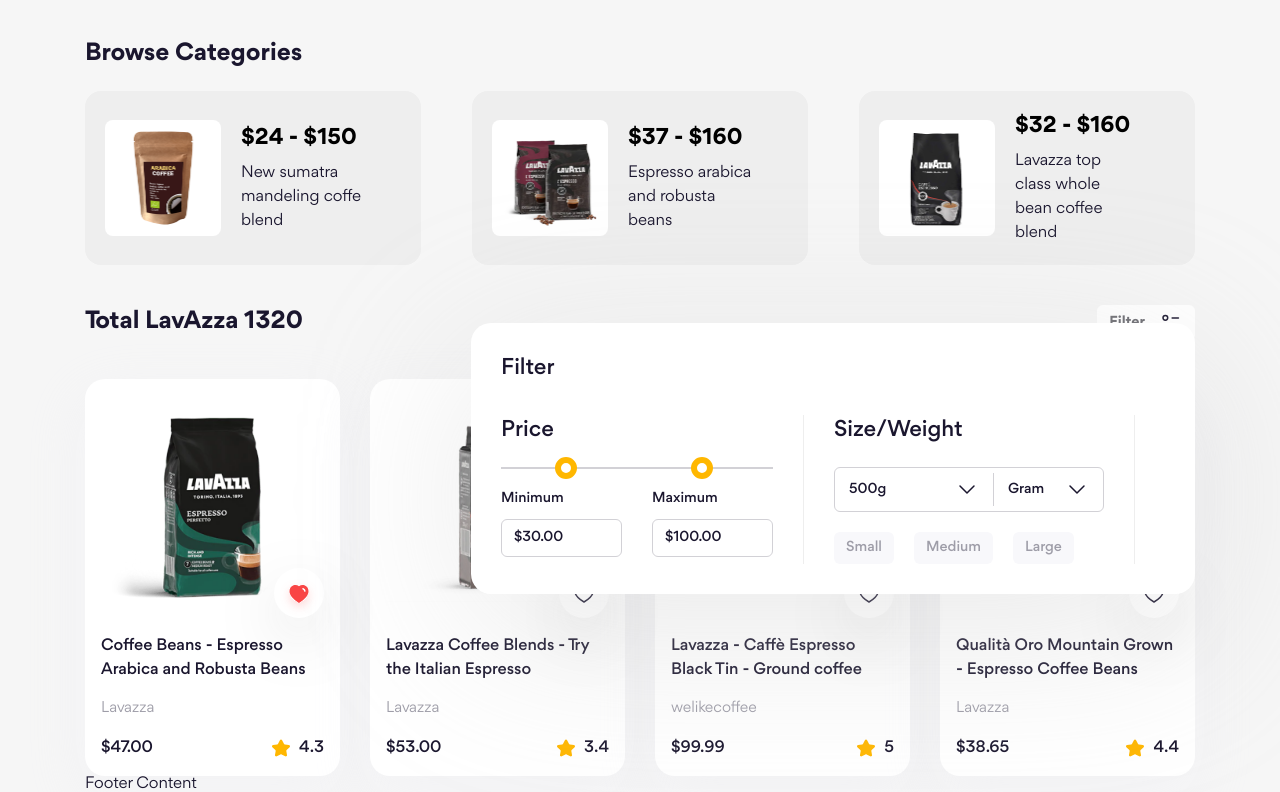
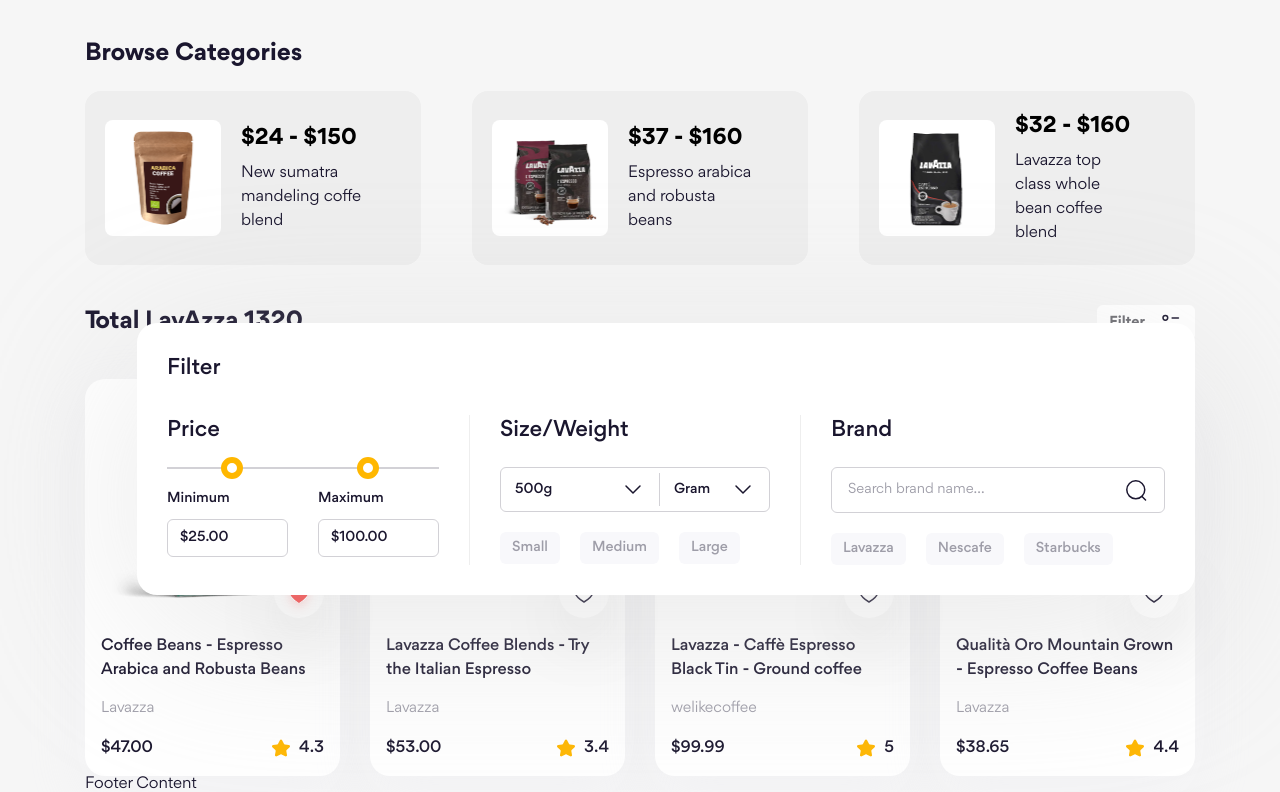
Before and after one commit to Phat117/F8-Final-Project, a website: page index.html in a window 1280 px wide. Shown: the part 530-1322 px from the top of the page. Drawn offline with Linux system fonts and the light colour scheme.

Commit message:
Filter Form #3

```diff
--- a/index.html
+++ b/index.html
@@ -137,13 +137,15 @@
                                                     class="filter__form-label filter__form-label--small"
                                                     >Minimum
                                                 </label>
+                                                <div class="filter__form-text-input filter__form-text-input--small">
                                                     <input
                                                         type="text"
-                                                    name="minimum"
-                                                    id="minimum"
+                                                        name=""
+                                                        id=""
                                                         class="filter__form-input"
-                                                    value="$30.00"
+                                                        value="$25.00"
                                                     />
+                                                </div>
                                             </div>
                                             <div>
                                                 <label
@@ -151,13 +153,15 @@
                                                     class="filter__form-label filter__form-label--small"
                                                     >Maximum
                                                 </label>
+                                                <div class="filter__form-text-input filter__form-text-input--small">
                                                     <input
                                                         type="text"
-                                                    name="maximum"
-                                                    id="maximum"
+                                                        name=""
+                                                        id=""
                                                         class="filter__form-input"
                                                         value="$100.00"
                                                     />
+                                                </div>
                                             </div>
                                         </div>
                                     </div>
@@ -198,6 +202,33 @@
                                     </div>
 
                                     <div class="filter__separate"></div>
+
+                                    <div class="filter__col">
+                                        <label for="" class="filter__form-label">Brand</label>
+                                        <div class="filter__form-group">
+                                            <div class="filter__form-text-input">
+                                                <input
+                                                    type="text"
+                                                    name=""
+                                                    id=""
+                                                    class="filter__form-input"
+                                                    placeholder="Search brand name..."
+                                                />
+                                                <img
+                                                    src="./assets/icons/search.svg"
+                                                    alt="search"
+                                                    class="filter__form-input-icon icon"
+                                                />
+                                            </div>
+                                        </div>
+                                        <div class="filter__form-group">
+                                            <div class="filter__form-tags">
+                                                <button class="filter__form-tag">Lavazza</button>
+                                                <button class="filter__form-tag">Nescafe</button>
+                                                <button class="filter__form-tag">Starbucks</button>
+                                            </div>
+                                        </div>
+                                    </div>
 
                                     <!-- Filter Column 3 -->
                                     <div class="filter__col"></div>
--- a/scss/base/_base.scss
+++ b/scss/base/_base.scss
@@ -36,9 +36,12 @@
 input,
 textarea,
 select {
+    padding: 0;
     font-family: inherit;
     color: inherit;
     -webkit-tap-highlight-color: transparent;
+    outline: none;
+    border: none;
 }
 
 .icon {
--- a/scss/components/_filter-form.scss
+++ b/scss/components/_filter-form.scss
@@ -79,15 +79,38 @@
             }
         }
 
-        &-input {
-            width: 121px;
-            padding: 8px 12px;
+        &-text-input {
+            display: flex;
+            align-items: center;
+
+            width: 334px;
+            padding: 10px 16px;
+
             border-radius: 6px;
             border: 1px solid #d2d1d6;
+            overflow: hidden;
 
+            &--small {
+                width: 121px;
+                padding: 8px 12px;
+            }
+        }
+        &-text-input &-input {
             font-size: 1.4rem;
             font-weight: 500;
             line-height: 142.857%;
+        }
+        &-input {
+            width: 100%;
+            margin-right: 8px;
+            font-size: 1.5rem;
+            font-weight: 500;
+            line-height: 146.667%;
+
+            &::placeholder {
+                color: #9e9da8;
+                font-weight: 400;
+            }
         }
         &-select-wrap {
             display: flex;
```
Also changed, not shown: assets/css/main.css, 1 other file. Lines whose indentation alone changed are shown as unchanged.
